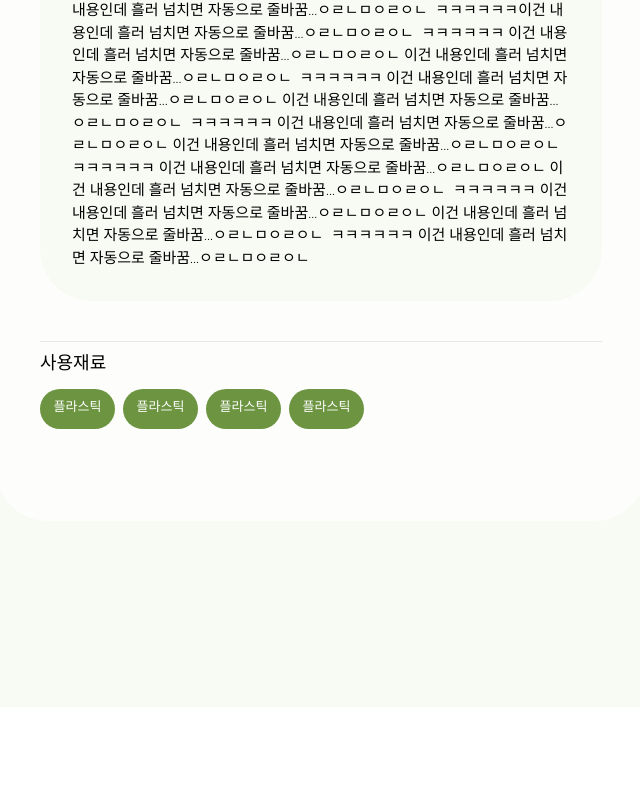
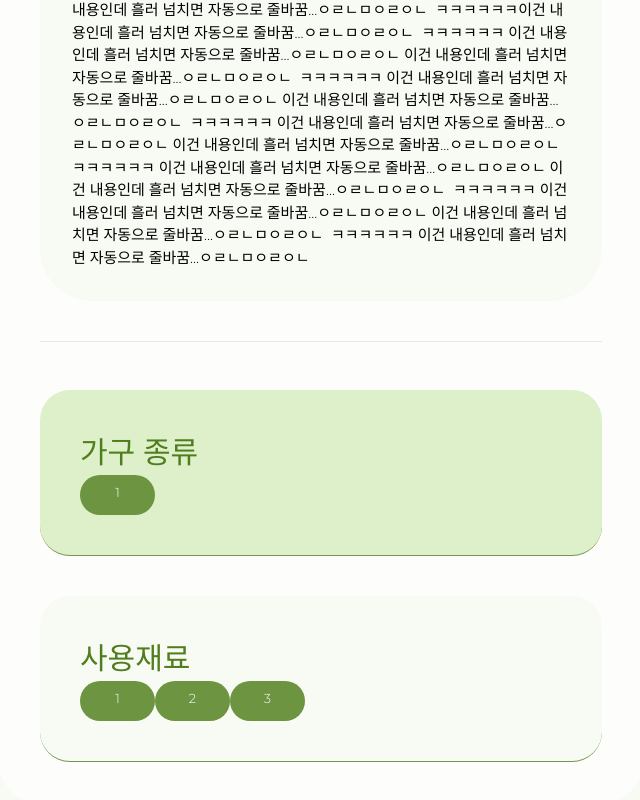
Before and after one commit to ye-one222/ToHome-FE, a React (Create React App) app in the folder project/: page /recipe/1 in a window 1280 px wide. Shown: the part 733-1533 px from the top of the page, without its empty margins (319-959 px from the left). Before the commit the page ends 1440 px from the top, so only its background shows below. Built offline with nearby package versions, Linux system fonts and the light colour scheme.

Commit message:
사용재료 UI 변경

```diff
--- a/project/src/app/detail/[id]/recipePage.tsx
+++ b/project/src/app/detail/[id]/recipePage.tsx
@@ -3,6 +3,37 @@ import { Menu } from "../../../interface/menu.tsx"
 
 type RecipDetailPageParams = {
     id: string
+}
+
+const recipe = [ //임시
+    {
+        post_id: 1,
+        title: 'BEST RECIPE1',
+        short_description: '이건 요약 내용인데 흘러 넘치면 자동으로 줄바꿈...',
+        content: '이건 내용인데 흘러 넘치면 자동으로 줄바꿈...ㅇㄹㄴㅁㅇㄹㅇㄴ  ㅋㅋㅋㅋㅋㅋ 이건 내용인데 흘러 넘치면 자동으로 줄바꿈...ㅇㄹㄴㅁㅇㄹㅇㄴ  ㅋㅋㅋㅋㅋㅋ 건 내용인데 흘러 넘치면 자동으로 줄바꿈...ㅇㄹㄴㅁㅇㄹㅇㄴ  ㅋㅋㅋㅋㅋㅋ',
+        furniture_category: [1],
+        material_category: [1,2,3],
+        username: 'User1'
+    }
+]
+
+const UsedCategory = (type: string) => {
+    return (
+        <div className={`mt-10 ${type==="가구 종류"? 'bg-[#DEF0CA]' : 'bg-[#F8FBF4]'} rounded-[30px] border-b border-b-[#73974C] p-10`}>
+            <h1 className="text-[30px] text-[#507E1F]">{type}</h1>
+            <div className="flex overflow-x-auto min-h-[40px]">
+                {type==="가구 종류"? recipe[0].furniture_category.map((each, index) => {
+                return (
+                    <div key={index} className="w-[75px] h-[40px] bg-[#6c9441] text-[13px] text-center text-white rounded-[30px] p-2">{each}</div>
+                )
+                }) : recipe[0].material_category.map((each, index) => {
+                    return (
+                        <div key={index} className="w-[75px] h-[40px] bg-[#6c9441] text-[13px] text-center text-white rounded-[30px] p-2">{each}</div>
+                    )
+                })}
+            </div>
+        </div>
+    )
 }
 
 export const RecipeDetailPage:React.FC = () => {
@@ -58,13 +89,8 @@ export const RecipeDetailPage:React.FC = () => {
                     </div>
 
                     <hr className="w-full bg-black mt-10 mb-2"/>
-                    <div className="flex text-[18px]">사용재료</div>
-                    <div className="flex flex-wrap mt-3 gap-2 min-h-[88px] max-h-[80px]">
-                        <div className="w-[75px] h-[40px] bg-[#6c9441] text-[13px] text-center text-white rounded-[30px] p-2">플라스틱</div>
-                        <div className="w-[75px] h-[40px] bg-[#6c9441] text-[13px] text-center text-white rounded-[30px] p-2">플라스틱</div>
-                        <div className="w-[75px] h-[40px] bg-[#6c9441] text-[13px] text-center text-white rounded-[30px] p-2">플라스틱</div>
-                        <div className="w-[75px] h-[40px] bg-[#6c9441] text-[13px] text-center text-white rounded-[30px] p-2">플라스틱</div>
-                    </div>
+                    {UsedCategory('가구 종류')}
+                    {UsedCategory('사용재료')}
                 </div>
             </div>
         </div>
```
